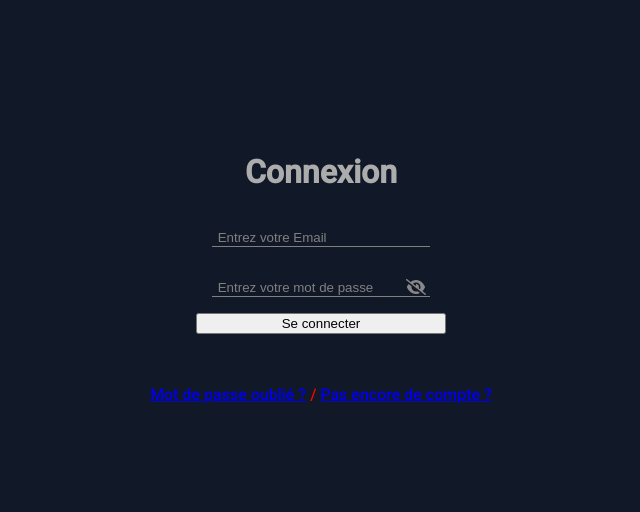
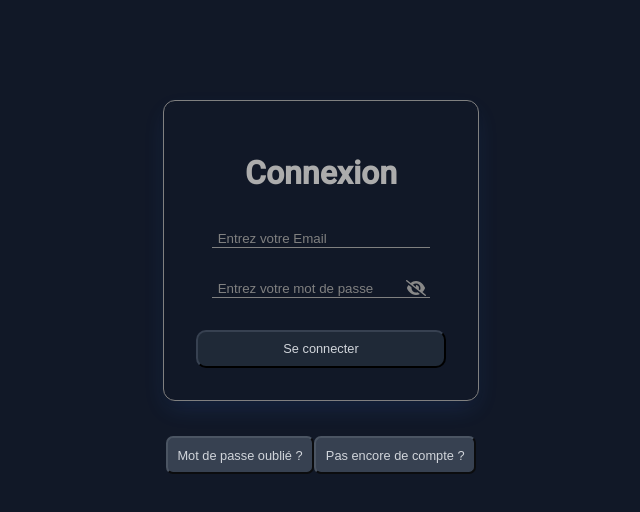
Before and after one commit to Pepsci/BirthDate, a React (Vite) app in the folder front/: page /login in a window 1280 px wide. Shown: the top 512 px of the page, without its empty margins (319-959 px from the left). Built offline with nearby package versions, Linux system fonts and the light colour scheme.

Commit message:
ajustement formulaire signup signin

```diff
--- a/front/src/components/connect/ForgotPassword.jsx
+++ b/front/src/components/connect/ForgotPassword.jsx
@@ -1,6 +1,6 @@
 import React, { useState } from "react";
 import apiHandler from "../../api/apiHandler";
-import { useNavigate } from "react-router-dom";
+import { Link, useNavigate } from "react-router-dom";
 
 function ForgotPassword() {
   const [email, setEmail] = useState("");
@@ -25,14 +25,21 @@ function ForgotPassword() {
           <h3 className="form-title-font-h3">Entrez votre Email</h3>
           <input
             type="email"
-            className="form-input"
+            className="form-input forgotPassword-input"
             placeholder=" Votre Email"
             value={email}
             onChange={(e) => setEmail(e.target.value)}
             required
           />
-          <button type="submit">Réinitialiser le mot de passe</button>
+          <button className="btnLog" type="submit">
+            Réinitialiser le mot de passe
+          </button>
         </form>
+      </div>
+      <div className="btn-link">
+        <Link to={"/login"}>
+          <button className="btnAcount font">Retour</button>
+        </Link>
       </div>
     </div>
   );
--- a/front/src/components/connect/Login.jsx
+++ b/front/src/components/connect/Login.jsx
@@ -70,20 +70,21 @@ const Login = () => {
             onChange={(e) => setUser({ ...user, password: e.target.value })}
           />
 
-          <button>Se connecter</button>
+          <button className="btnLog">Se connecter</button>
         </form>
       </div>
 
       <div className="form-connect-message font fontErrorMessage">
         {errorMessage && <p className="error-message ">{errorMessage}</p>}
-        <Link to={"/forgot-password"}>
-          <br />
-          <span className="form-connect-msg">Mot de passe oublié ?</span>
-        </Link>
-        <span> / </span>
-        <Link to={"/signup"}>
-          <span className="form-connect-msg">Pas encore de compte ?</span>
-        </Link>
+        <div className="btnLogin">
+          <Link to={"/forgot-password"}>
+            <br />
+            <button className="btnAcount">Mot de passe oublié ?</button>
+          </Link>
+          <Link to={"/signup"}>
+            <button className="btnAcount">Pas encore de compte ?</button>
+          </Link>
+        </div>
       </div>
     </div>
   );
--- a/front/src/components/connect/Signup.jsx
+++ b/front/src/components/connect/Signup.jsx
@@ -136,10 +136,10 @@ const Signup = () => {
               className="avatarSignup"
             />
           </div>
-          <button>Créer mon compte</button>
+          <button className="btnLog">Créer mon compte</button>
         </form>
       </div>
-
+      <div className="form-connect-message">
         {errorMessage && (
           <p className="error-message fontErrorMessage">{errorMessage}</p>
         )}
@@ -147,8 +147,9 @@ const Signup = () => {
           <p className="success-message fontSuccessMessage">{successMessage}</p>
         )}
         <Link to={"/login"}>
-        <span className="formConnectMessage font">Déjà un compte ?</span>
+          <button className="btnAcount font">Déjà un compte ?</button>
         </Link>
+      </div>
     </div>
   );
 };
--- a/front/src/components/connect/form.css
+++ b/front/src/components/connect/form.css
@@ -27,7 +27,12 @@
     height: auto;
     padding: 2rem;
     margin: auto;
+    border: 1px solid grey;
+    border-radius: 12px;
     z-index: 2;
+    box-shadow:
+            0 10px 25px -5px rgba(59, 130, 246, 0.15),
+            0 4px 6px -2px rgba(0, 0, 0, 0.1);
 }
 
 .form-input{
@@ -45,33 +50,14 @@
     color: grey;
 }
 
-.peel{
-    margin: auto;
-    display: block;
-    position: relative;
-    width: auto;
-    height: auto;
-}
-
-.peel:before{
-    content: "";
-    position: absolute;
-    left: 0px;
-    border-color: #FFF transparent transparent #FFF;
-    border-style: solid;
-    border-width: 0px 30px 30px 0px;
-    height: 100%;
-    width: 90%;
-    display: block;
-    bottom: 0;
-    /* -webkit-box-shadow: -8px 8px 7px 2px #c9c9c9;
-    -moz-box-shadow: -8px 8px 7px 2px #c9c9c9; */
-    z-index: 1;
+.forgotPassword-input{
+    text-align: center;
 }
 
 .alreadyHaveAnAccont{
     margin: 1rem;
     font-size: 1rem;
+    color: #4a4a4a;
 }
 
 .formConnectAvatar{
@@ -84,16 +70,12 @@
     align-items: center;
 }
 
-.password-input-container input:focus{
-    outline: none;
-}
-
 .password-input-container input {
     width: 100%;
     background: transparent;
-        border: transparent;
-        margin: 1rem;
-        border-bottom: 1px solid grey;
+    border: transparent;
+    margin: 1rem;
+    border-bottom: 1px solid grey;
 }
 
 .toggle-password-visibility {
@@ -113,7 +95,49 @@
     outline: none;
 }
 
+.error-message{
+    margin: 20px;
+}
 
-.error-message{
-    margin-top: 20px;
+.btn-link{
+    display: flex;
+    justify-content: center;
+    margin-top: 10px;
+
 }
+
+.btnAcount{
+    padding: .6rem;
+    font-size: .8rem;
+    background-color: var(--gray-700);
+    color: var(--gray-300);
+    border-color: var(--gray-600);
+    margin-bottom: 1rem;
+    border-radius: 7px;
+}
+
+.btnLog {
+    padding: .6rem;
+    font-size: .8rem;
+    background-color: var(--gray-800);
+    color: var(--gray-300);
+    border-color: var(--gray-700);
+    margin-top: 1rem;
+    border-radius: 10px;
+}
+
+.btnLog:hover {
+    background-color: var(--gray-600)
+}
+
+.form-connect-message{
+    margin-top: 1rem;
+    display: flex;
+    flex-direction: column;
+    text-align: center;
+}
+
+.btnLogin{
+    /* display: flex; */
+    /* justify-content: ; */
+}
```
Lines whose indentation alone changed are shown as unchanged.
